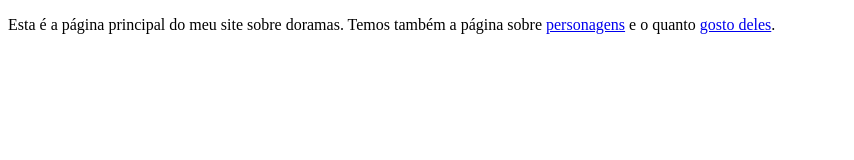
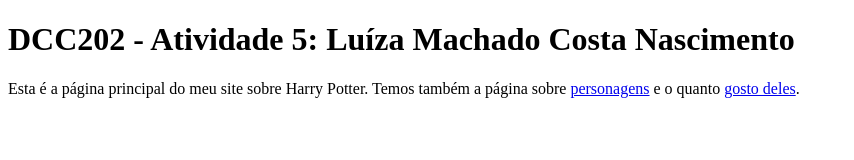
Before and after one commit to ufjf-dcc202/ufjf-dcc202-2023-3-b-atv5-luizamc003, a website: page index.html in a window 1280 px wide. Shown: the whole page, without its empty margins (0-854 px from the left). Drawn offline with Linux system fonts and the light colour scheme.

Commit message:
altera páginas

```diff
--- a/index.html
+++ b/index.html
@@ -6,7 +6,10 @@
     <title>DCC202 - Atividade 5: Luíza Machado Costa Nascimento</title>
 </head>
 <body>
-    <p>Esta é a página principal do meu site sobre doramas. Temos também a página sobre <a href="personagens.html">personagens</a> e o quanto <a href="preferencias.html">gosto deles</a>.</p>
+    <main>
+        <h1>DCC202 - Atividade 5: Luíza Machado Costa Nascimento</h1>
+        <p>Esta é a página principal do meu site sobre Harry Potter. Temos também a página sobre <a href="personagens.html">personagens</a> e o quanto <a href="preferencias.html">gosto deles</a>.</p>
+    </main>
 
 </body>
 </html>
```
Also changed, not shown: preferencias.html (+16 -0 lines).
